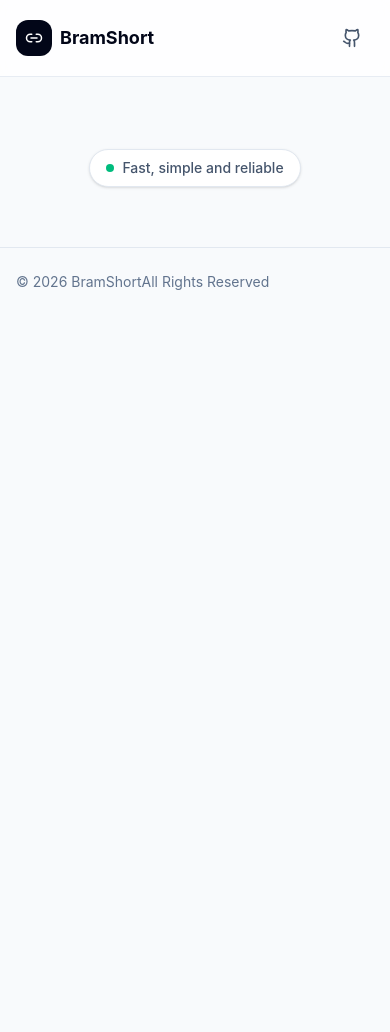
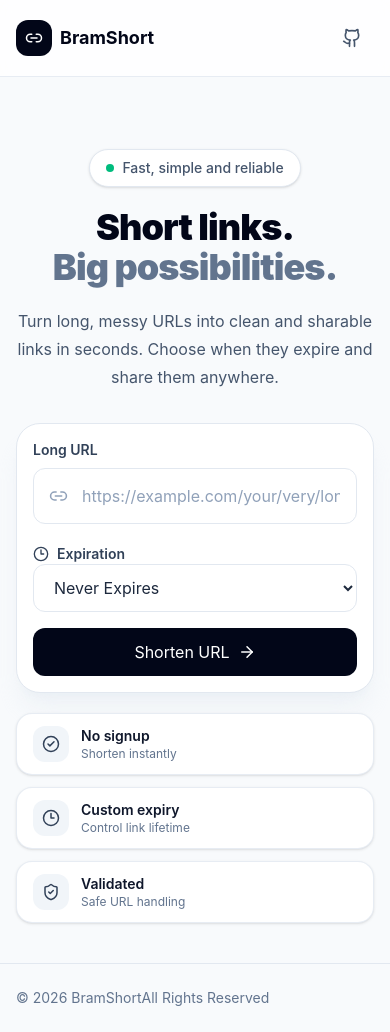
Before and after one commit to BramTechxxvi/url-shortner-service-py, a React (Vite) app in the folder frontend/: page / in a window 390 px wide. Before the commit the page ends 844 px from the top, so only its background shows below. Built offline with nearby package versions, Linux system fonts and the light colour scheme; no server answers.

Commit message:
update app

```diff
--- a/frontend/src/App.tsx
+++ b/frontend/src/App.tsx
@@ -88,8 +88,44 @@
                   <span className="h-2 w-2 rounded-full bg-emerald-500" />
                   Fast, simple and reliable
                 </div>
+
+                <h1 className="text-4xl font-black tracking-tight text-slate-950 sm:text-5xl md:text-6xl lg:text-7xl">
+                  Short links.
+
+                  <span className="block text-slate-500">
+                    Big possibilities.
+                  </span>
+                </h1>
+
+                <p className="mx-auto mt-5 max-w-2xl text-base leading-7 text-slate-600 sm:text-lg">
+                  Turn long, messy URLs into clean and sharable links in seconds.
+                  Choose when they expire and share them anywhere.
+                </p>
               </div>
 
+              <div className="mx-auto mt-8 max-w-3xl sm:mt-10">
+                <UrlShortenerForm />
+              </div>
+
+              <div className="mx-auto mt-5 grid max-w-3xl gap-3 sm:grid-cols-3 lg:hidden">
+                <Feature
+                  icon={<CheckCircle2 size={18} />}
+                  title="No signup"
+                  description="Shorten instantly"
+                />
+
+                <Feature
+                  icon={<Clock3 size={18} />}
+                  title="Custom expiry"
+                  description="Control link lifetime"
+                />
+
+                <Feature
+                  icon={<ShieldCheck size={18} />}
+                  title="Validated"
+                  description="Safe URL handling"
+                />
+              </div>
 
             </div>
         </section>
```
